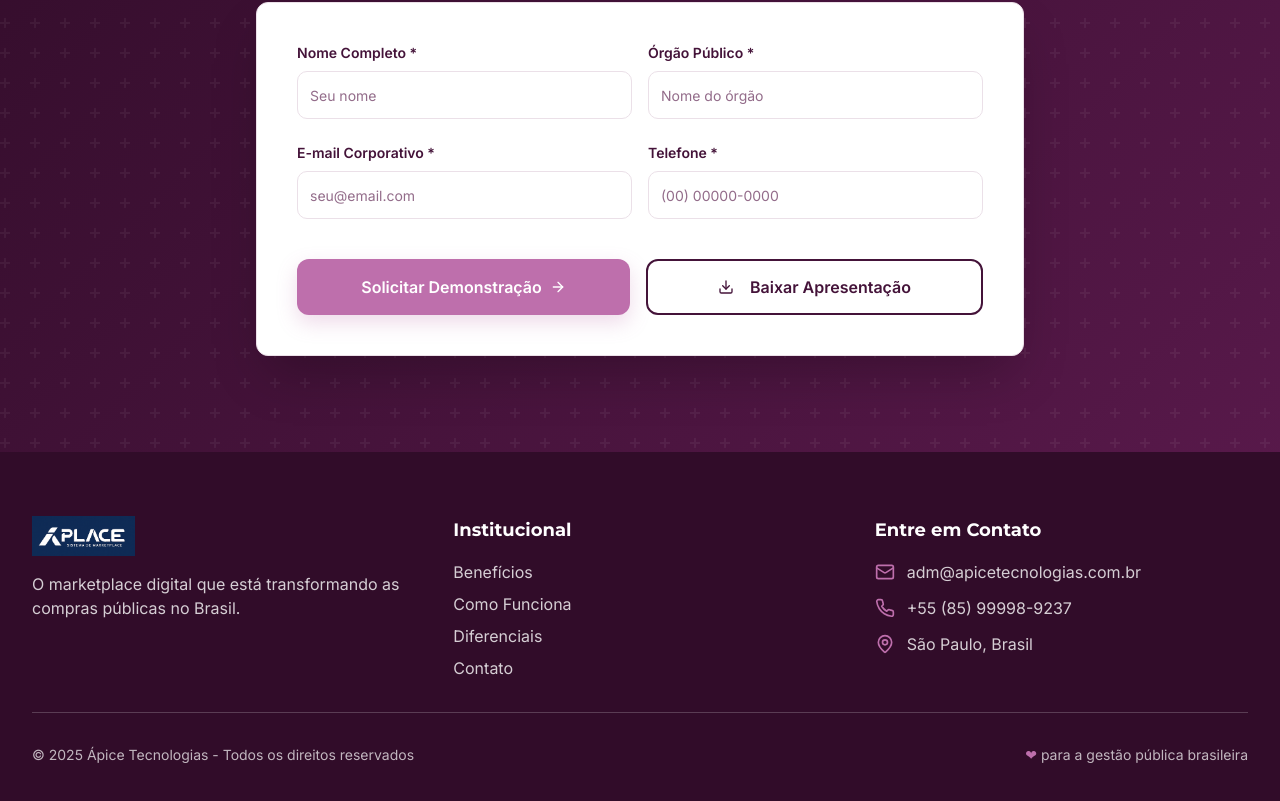
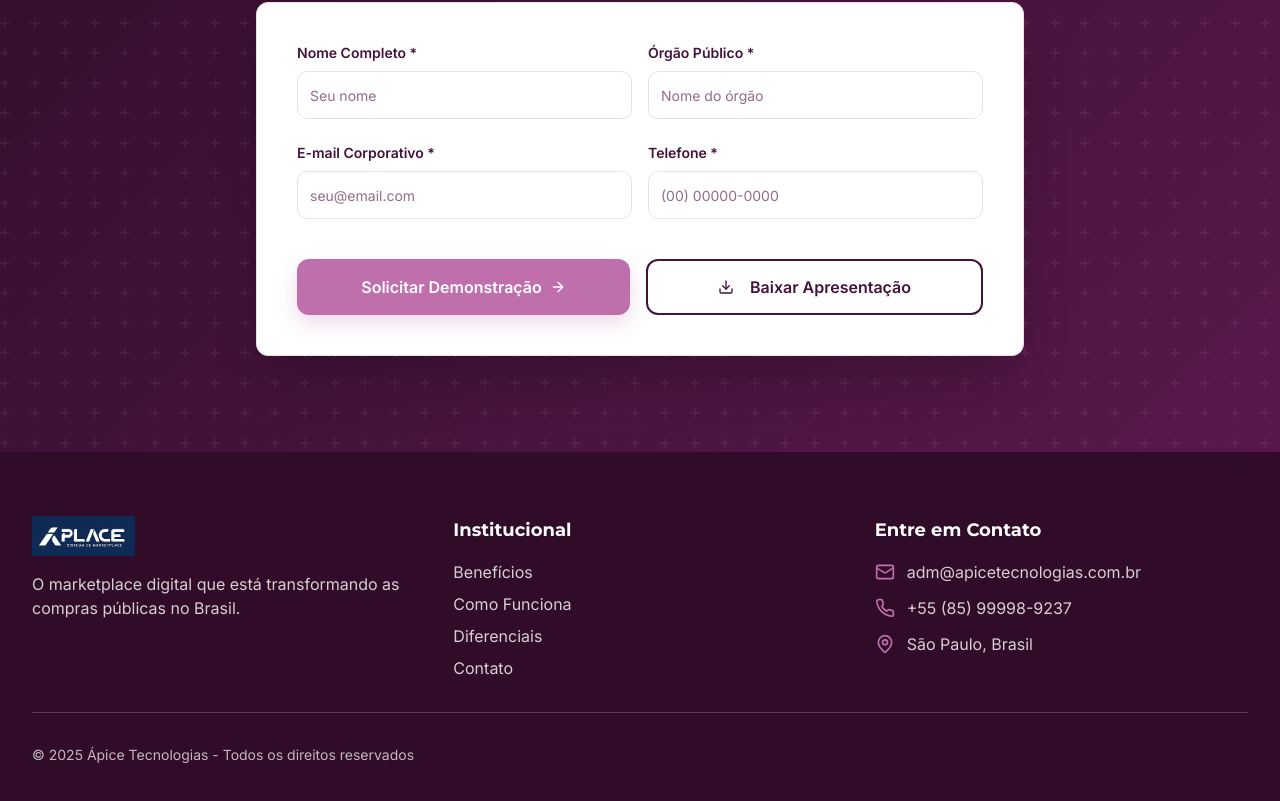
Before and after one commit to caiorodriguesrg-rg/aplace-gov-hub, a React (Vite) app: page / in a window 1280 px wide. Shown: the part 5101-5902 px from the top of the page. Built offline with nearby package versions, Linux system fonts and the light colour scheme; the HTML template or start-up script is replaced by a standard one.

Commit message:
Visual edit in Lovable
Edited UI in Lovable

```diff
--- a/src/components/Footer.tsx
+++ b/src/components/Footer.tsx
@@ -70,9 +70,7 @@ const Footer = () => {
             <p className="text-white/70 text-sm text-center sm:text-left">
               © {currentYear} Ápice Tecnologias - Todos os direitos reservados
             </p>
-            <div className="text-sm text-white/70">
-            <span className="text-accent">❤</span> para a gestão pública brasileira
-            </div>
+
           </div>
         </div>
       </div>
```
